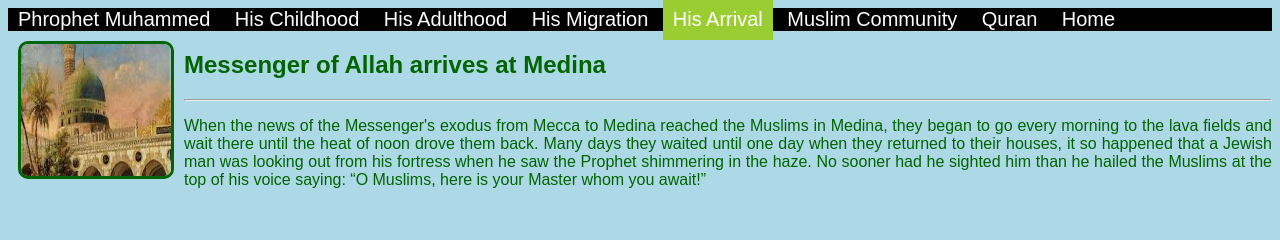
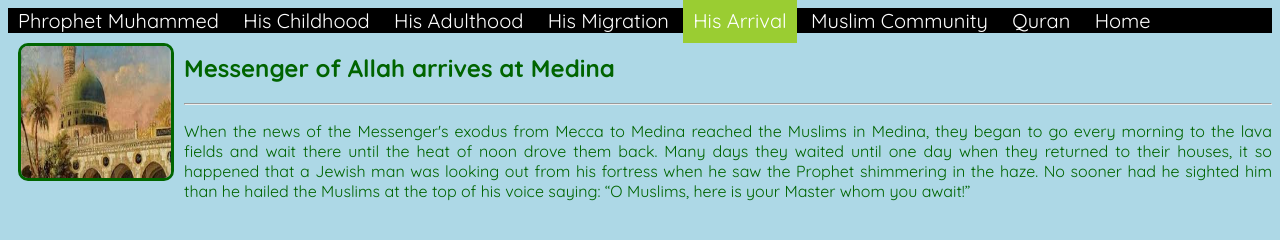
Before and after one commit to 017-982/Navbar, a plain HTML site: page Arrival.html in a window 1280 px wide. Drawn offline with Linux system fonts and the light colour scheme.

Commit message:
Update Arrival.html

```diff
--- a/Arrival.html
+++ b/Arrival.html
@@ -2,6 +2,10 @@
 <html>
   <head>
  <link rel="stylesheet" href="style.css">
+<link rel="stylesheet" href="style.css">
+<link rel="preconnect" href="https://fonts.googleapis.com">
+<link rel="preconnect" href="https://fonts.gstatic.com" crossorigin>
+<link href="https://fonts.googleapis.com/css2?family=Quicksand:wght@300..700&display=swap" rel="stylesheet">
   </head>
   <body>
 <div>
```
